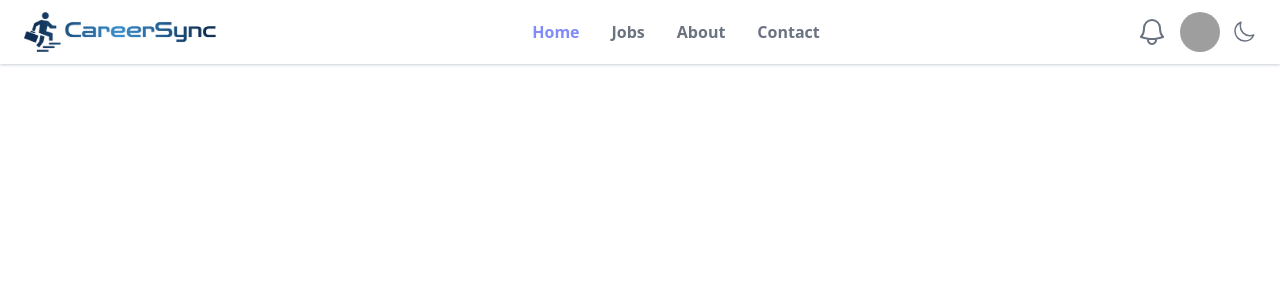
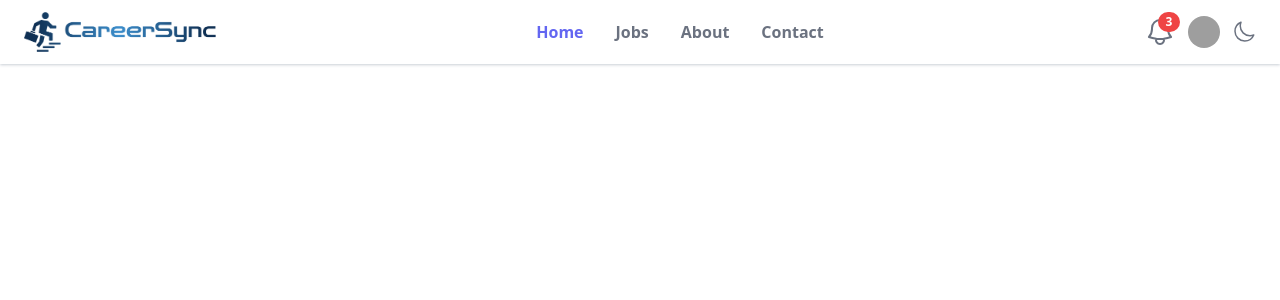
Before and after one commit to Haris-Mohanty/CareerSync, a React (Vite) app in the folder client/: page / in a window 1280 px wide. Shown: the top 300 px of the page. Built offline with nearby package versions, Linux system fonts and the light colour scheme; grey boxes are pictures that could not be loaded.

Commit message:
client- Navbar created successfully.

```diff
--- a/client/src/components/Navbar.jsx
+++ b/client/src/components/Navbar.jsx
@@ -1,18 +1,31 @@
 import { useState, useEffect } from "react";
 import logo from "../assets/logo.png";
-import { Link } from "react-router-dom";
+import { Link, useLocation, useNavigate } from "react-router-dom";
 import {
   SunIcon,
   MoonIcon,
   ArrowLeftEndOnRectangleIcon,
   UserCircleIcon,
   BellIcon,
+  ArrowRightEndOnRectangleIcon,
+  UserIcon,
 } from "@heroicons/react/24/outline";
 import { Popover, PopoverContent, PopoverTrigger } from "./ui/popover";
 import { Avatar, AvatarImage } from "./ui/avatar";
+import { Badge } from "./ui/badge";
+import { Button } from "./ui/button";
 
 const Navbar = () => {
+  const navigate = useNavigate();
   const user = true;
+  const notifications = 3;
+  const name = "Haris Mohanty";
+  const bio =
+    "Lorem ipsum dolor sit amet consectetur adipisicing elit. Incidunt esse alias fugiat.";
+
+  // Path for handle active links
+  const location = useLocation();
+  const currentPath = location.pathname;
 
   // State to manage dark mode
   const [darkMode, setDarkMode] = useState(false);
@@ -34,41 +47,84 @@ const Navbar = () => {
     localStorage.setItem("darkMode", darkMode);
   }, [darkMode]);
 
+  // Function to truncate bio text
+  const truncateBio = (text, limit) => {
+    if (text.length > limit) {
+      return text.substring(0, limit) + "...";
+    }
+    return text;
+  };
+
   return (
     <>
-      {/* component */}
       <nav className="bg-white dark:bg-gray-800 shadow shadow-gray-300 w-100 px-2 md:px-auto">
         <div className="md:h-16 h-28 mx-auto md:px-4 container flex items-center justify-between flex-wrap md:flex-nowrap">
           {/* Logo */}
           <Link to={"/"} className="md:order-1">
             <img src={logo} className="w-32 h-10 md:w-48" alt="Career Sync" />
           </Link>
+
+          {/* Routes */}
           <div className="text-gray-500 dark:text-gray-400 order-3 w-full md:w-auto md:order-2">
             <ul className="flex font-semibold justify-between">
-              {/* Active Link = text-indigo-500
-            Inactive Link = hover:text-indigo-500 */}
-              <li className="md:px-4 md:py-2 text-indigo-400 dark:text-indigo-300">
+              <li
+                className={`md:px-4 md:py-2 ${
+                  currentPath === "/"
+                    ? "text-indigo-500 dark:text-indigo-300"
+                    : "hover:text-indigo-400 dark:hover:text-indigo-300"
+                }`}
+              >
                 <Link to="/">Home</Link>
               </li>
-              <li className="md:px-4 md:py-2 hover:text-indigo-400 dark:hover:text-indigo-300">
+              <li
+                className={`md:px-4 md:py-2 ${
+                  currentPath === "/job"
+                    ? "text-indigo-500 dark:text-indigo-300"
+                    : "hover:text-indigo-400 dark:hover:text-indigo-300"
+                }`}
+              >
                 <Link to="/job">Jobs</Link>
               </li>
-              <li className="md:px-4 md:py-2 hover:text-indigo-400 dark:hover:text-indigo-300">
+              <li
+                className={`md:px-4 md:py-2 ${
+                  currentPath === "/about"
+                    ? "text-indigo-500 dark:text-indigo-300"
+                    : "hover:text-indigo-400 dark:hover:text-indigo-300"
+                }`}
+              >
                 <Link to="/about">About</Link>
               </li>
-              <li className="md:px-4 md:py-2 hover:text-indigo-400 dark:hover:text-indigo-300">
+              <li
+                className={`md:px-4 md:py-2 ${
+                  currentPath === "/contact"
+                    ? "text-indigo-500 dark:text-indigo-300"
+                    : "hover:text-indigo-400 dark:hover:text-indigo-300"
+                }`}
+              >
                 <Link to="/contact">Contact</Link>
               </li>
             </ul>
           </div>
+
           <div className="order-2 md:order-3 flex items-center justify-between gap-3">
             {/* User */}
             {user ? (
               <>
-                <BellIcon className="h-8 w-8 text-gray-500 dark:text-white cursor-pointer" />
+                <Link to={"/notifications"} className="relative">
+                  <BellIcon className="h-8 w-8 text-gray-500 dark:text-white" />
+                  {notifications > 0 && (
+                    <Badge
+                      variant="destructive"
+                      className="absolute -top-1 -right-1 text-xs h-5 w-5 flex items-center justify-center text-white bg-red-500 rounded-full"
+                    >
+                      {notifications}
+                    </Badge>
+                  )}
+                </Link>
                 <Popover>
                   <PopoverTrigger asChild>
-                    <Avatar>
+                    <Avatar className="h-8 w-8">
+                      {/* Add icon if no profile pic */}
                       {!user?.profilePic ? (
                         <AvatarImage
                           src="https://github.com/shadcn.png"
@@ -79,17 +135,50 @@ const Navbar = () => {
                       )}
                     </Avatar>
                   </PopoverTrigger>
-                  <PopoverContent>
-                    Place content for the popover here.
+                  <PopoverContent className="flex flex-col items-center gap-3 w-auto p-4">
+                    <Avatar className="h-10 w-10">
+                      {/* Add icon if no profile pic */}
+                      {!user?.profilePic ? (
+                        <AvatarImage src="https://github.com/shadcn.png" />
+                      ) : (
+                        <UserCircleIcon className="h-10 w-10 text-gray-500 dark:text-white" />
+                      )}
+                    </Avatar>
+                    <div className="text-center">
+                      <h4 className="font-medium">{name}</h4>
+                      <p className="text-xs text-muted-foreground">
+                        {truncateBio(bio, 35)}
+                      </p>
+                    </div>
+                    <div className="flex flex-col items-center gap-1 w-full">
+                      <Button
+                        variant="link"
+                        className="flex items-center gap-2 w-full justify-center"
+                        onClick={() => navigate("/view-profile")}
+                      >
+                        <UserIcon className="h-4 w-4" />
+                        View Profile
+                      </Button>
+                      <Button
+                        variant="link"
+                        className="flex items-center gap-2 w-full justify-center"
+                        onClick={() => navigate("/logout")}
+                      >
+                        <ArrowLeftEndOnRectangleIcon className="h-4 w-4" />
+                        Logout
+                      </Button>
+                    </div>
                   </PopoverContent>
                 </Popover>
               </>
             ) : (
-              <Link className="px-4 py-2 bg-indigo-500 hover:bg-indigo-600 text-gray-50 rounded-xl flex items-center gap-2">
-                {/* Heroicons - Login Solid */}
-                <ArrowLeftEndOnRectangleIcon className="h-6 w-6" />
+              <Button
+                onClick={() => navigate("/login")}
+                className="px-4 py-2 bg-indigo-500 hover:bg-indigo-600 text-gray-50 rounded-xl flex items-center gap-2"
+              >
+                <ArrowRightEndOnRectangleIcon className="h-6 w-6" />
                 <span>Login</span>
-              </Link>
+              </Button>
             )}
 
             {/* Dark Mode Toggle Button */}
--- /dev/null
+++ b/client/src/components/ui/badge.jsx
@@ -0,0 +1,34 @@
+import * as React from "react"
+import { cva } from "class-variance-authority";
+
+import { cn } from "@/lib/utils"
+
+const badgeVariants = cva(
+  "inline-flex items-center rounded-full border px-2.5 py-0.5 text-xs font-semibold transition-colors focus:outline-none focus:ring-2 focus:ring-ring focus:ring-offset-2",
+  {
+    variants: {
+      variant: {
+        default:
+          "border-transparent bg-primary text-primary-foreground hover:bg-primary/80",
+        secondary:
+          "border-transparent bg-secondary text-secondary-foreground hover:bg-secondary/80",
+        destructive:
+          "border-transparent bg-destructive text-destructive-foreground hover:bg-destructive/80",
+        outline: "text-foreground",
+      },
+    },
+    defaultVariants: {
+      variant: "default",
+    },
+  }
+)
+
+function Badge({
+  className,
+  variant,
+  ...props
+}) {
+  return (<div className={cn(badgeVariants({ variant }), className)} {...props} />);
+}
+
+export { Badge, badgeVariants }
```
